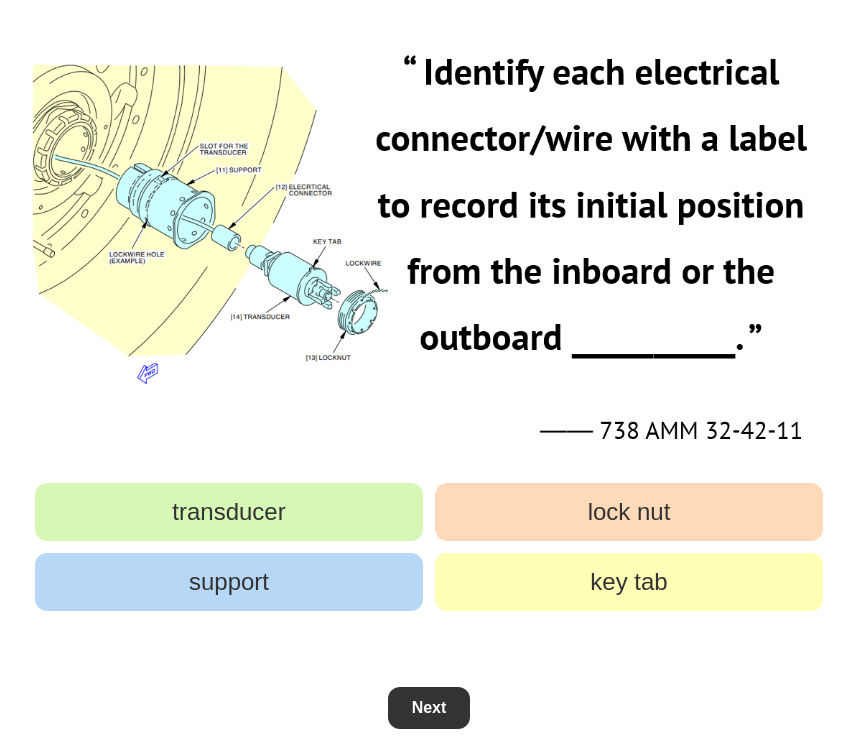
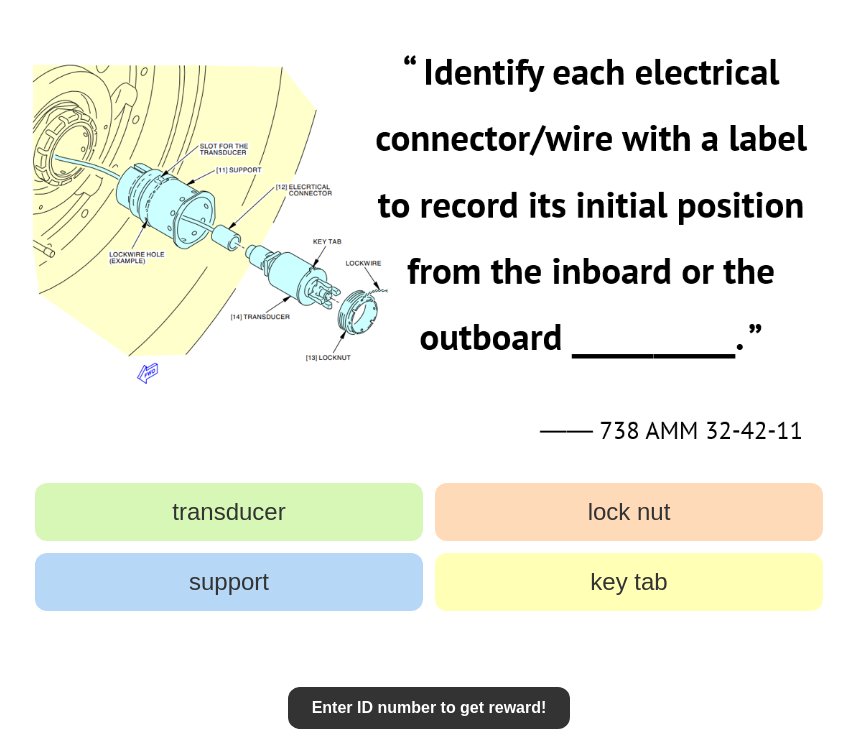
Before and after one commit to English-Wall/scoring-try, a plain HTML site: page index.html in a window 1280 px wide. Shown: the part 91-840 px from the top of the page, without its empty margins (211-1065 px from the left). Drawn offline with Linux system fonts and the light colour scheme.

Commit message:
Update index.html

```diff
--- a/index.html
+++ b/index.html
@@ -14,7 +14,7 @@
         <div id="question"></div>
         <div id="options"></div>
         <div id="feedback"></div>
-        <button id="next">Next</button>
+        <button id="next">Enter ID number to get reward!</button>
     </div>
     <script src="script.js"></script>
 </body>
```
